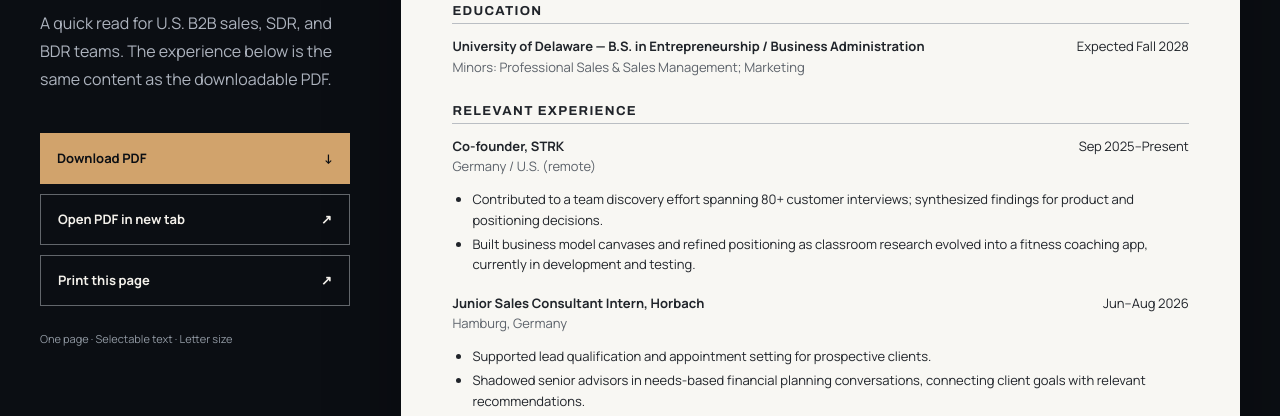
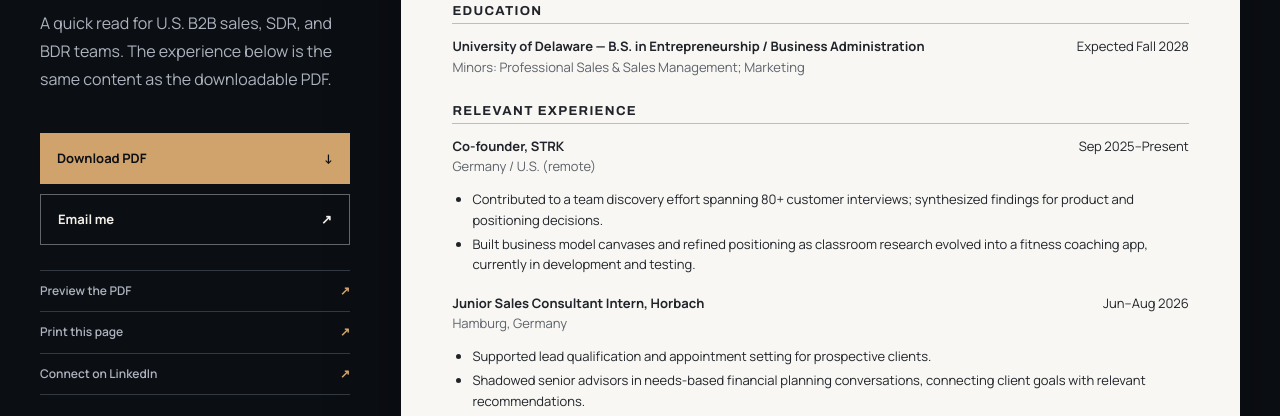
Before and after one commit to ilian-aigner/ilian-aigner.github.io, an Astro site: page /cv in a window 1280 px wide. Shown: the part 375-791 px from the top of the page. Built offline with nearby package versions, Linux system fonts and the light colour scheme; Astro itself is replaced by a stand-in of ours.

Commit message:
Prioritize recruiter actions on CV page

```diff
--- a/scripts/check_site.mjs
+++ b/scripts/check_site.mjs
@@ -35,7 +35,8 @@ for (const item of ['404.html', 'robots.txt', 'sitemap-index.xml', 'ilian-aigner
 const home = fs.readFileSync(htmlFor('/'), 'utf8');
 const experience = fs.readFileSync(htmlFor('/experience/'), 'utf8');
 const cv = fs.readFileSync(htmlFor('/cv/'), 'utf8');
-if (!cv.includes('Open PDF') || !cv.includes('href="/ilian-aigner-cv.pdf"')) throw new Error('CV must expose the generated PDF');
+if (!cv.includes('Download PDF') || !cv.includes('Preview the PDF') || !cv.includes('href="/ilian-aigner-cv.pdf"')) throw new Error('CV must expose the generated PDF');
+if (!cv.includes('Email me') || !cv.includes('Connect on LinkedIn')) throw new Error('CV must expose direct contact options');
 if (!home.includes('team discovery effort spanning 80+')) throw new Error('Interview count must be attributed to the team');
 for (const [name, text] of [['home', home], ['experience', experience], ['cv', cv]]) {
   if (!text.includes('Fall 2028')) throw new Error(`${name}: wrong graduation date`);
--- a/src/pages/cv.astro
+++ b/src/pages/cv.astro
@@ -11,9 +11,13 @@ import profile from '../data/profile.json';
         <p class="cv-lede">A quick read for U.S. B2B sales, SDR, and BDR teams. The experience below is the same content as the downloadable PDF.</p>
         <nav class="cv-actions" aria-label="Résumé actions">
           <a class="button button-primary" href="/ilian-aigner-cv.pdf" download>Download PDF <span aria-hidden="true">↓</span></a>
-          <a class="button button-outline" href="/ilian-aigner-cv.pdf" target="_blank" rel="noopener">Open PDF in new tab <span aria-hidden="true">↗</span></a>
-          <button class="button button-outline" type="button" onclick="window.print()">Print this page <span aria-hidden="true">↗</span></button>
+          <a class="button button-outline" href={`mailto:${profile.email}`}>Email me <span aria-hidden="true">↗</span></a>
         </nav>
+        <div class="cv-utilities" aria-label="More résumé options">
+          <a href="/ilian-aigner-cv.pdf" target="_blank" rel="noopener">Preview the PDF <span aria-hidden="true">↗</span></a>
+          <button type="button" onclick="window.print()">Print this page <span aria-hidden="true">↗</span></button>
+          <a href={profile.linkedin} target="_blank" rel="noopener noreferrer">Connect on LinkedIn <span aria-hidden="true">↗</span></a>
+        </div>
         <p class="cv-format">One page · Selectable text · Letter size</p>
       </div>
     </aside>
--- a/src/styles/site.css
+++ b/src/styles/site.css
@@ -138,6 +138,10 @@ body .story-hero .hero-photo>img,body .about-portrait{filter:none}
 .cv-actions{display:grid;gap:10px;margin:0}
 .cv-actions .button{width:100%;min-height:51px;text-align:left;cursor:pointer}
 .cv-actions .button-outline{background:transparent;color:var(--text)}
+.cv-utilities{display:grid;gap:0;margin-top:25px;border-top:1px solid var(--line)}
+.cv-utilities a,.cv-utilities button{display:flex;align-items:center;justify-content:space-between;gap:15px;width:100%;border:0;border-bottom:1px solid var(--line);background:none;color:var(--muted);padding:11px 0;text-align:left;font-size:12px;font-weight:600;cursor:pointer}
+.cv-utilities a:hover,.cv-utilities button:hover{color:var(--amber)}
+.cv-utilities span{color:var(--amber)}
 .cv-format{font-size:11px;color:#9199a3;margin:24px 0 0}
 .cv-stage .resume{min-width:0;padding:clamp(35px,4vw,65px);box-shadow:0 30px 70px #0004}
 .cv-stage .resume h2{font-size:clamp(36px,3.1vw,47px)}
@@ -146,7 +150,7 @@ body .story-hero .hero-photo>img,body .about-portrait{filter:none}
 .cv-stage .resume-row{display:grid;grid-template-columns:minmax(0,1fr) auto;gap:12px;align-items:baseline}
 .cv-stage .resume-row span{white-space:nowrap}
 .cv-stage .resume-role{margin-bottom:19px}
-@media(max-width:1100px){.cv-stage{display:block;max-width:850px;padding-top:50px}.cv-guide-inner{position:static}.cv-guide h1{font-size:clamp(60px,9vw,90px);margin-bottom:20px}.cv-lede{max-width:650px;margin-bottom:25px}.cv-actions{display:flex;flex-wrap:wrap;margin-bottom:15px}.cv-actions .button{width:auto}.cv-format{margin:0 0 40px}}
+@media(max-width:1100px){.cv-stage{display:block;max-width:850px;padding-top:50px}.cv-guide-inner{position:static}.cv-guide h1{font-size:clamp(60px,9vw,90px);margin-bottom:20px}.cv-lede{max-width:650px;margin-bottom:25px}.cv-actions{display:flex;flex-wrap:wrap;margin-bottom:15px}.cv-actions .button{width:auto}.cv-utilities{display:flex;flex-wrap:wrap;gap:12px 25px;border:0;margin-top:4px}.cv-utilities a,.cv-utilities button{width:auto;border:0;padding:4px 0}.cv-format{margin:14px 0 40px}}
 @media(max-width:760px){.cv-stage{padding-top:42px;padding-bottom:75px}.cv-guide h1{font-size:clamp(58px,13vw,82px)}.cv-lede{font-size:15px}.cv-actions{display:grid;grid-template-columns:1fr 1fr}.cv-actions .button{width:100%;min-width:0;gap:8px}.cv-actions .button:first-child{grid-column:1/-1}.cv-stage .resume{padding:32px 25px}.cv-stage .resume p,.cv-stage .resume li,.cv-stage .resume-row{font-size:13px;line-height:1.55}.cv-stage .resume-row{display:block}.cv-stage .resume-row strong,.cv-stage .resume-row span{display:block}.cv-stage .resume-row span{white-space:normal;margin-top:3px;color:#5C626A}.cv-stage .resume-role{margin-bottom:23px}}
 @media(max-width:430px){.cv-actions{grid-template-columns:1fr}.cv-actions .button:first-child{grid-column:auto}.cv-stage .resume{padding:28px 22px}.cv-stage .resume h2{font-size:36px}}
 @media print{.cv-stage{display:block;width:100%;max-width:none;padding:0}.cv-guide,.next-chapter{display:none!important}.cv-stage .resume{padding:0;box-shadow:none}.cv-stage .resume h2{font-size:30px}.cv-stage .resume p,.cv-stage .resume li,.cv-stage .resume-row{font-size:10px;line-height:1.4}.cv-stage .resume .resume-contact{font-size:10px}.cv-stage .resume-row{display:flex}.cv-stage .resume-row span{white-space:nowrap}.cv-stage .resume-role{margin-bottom:0}}
```
